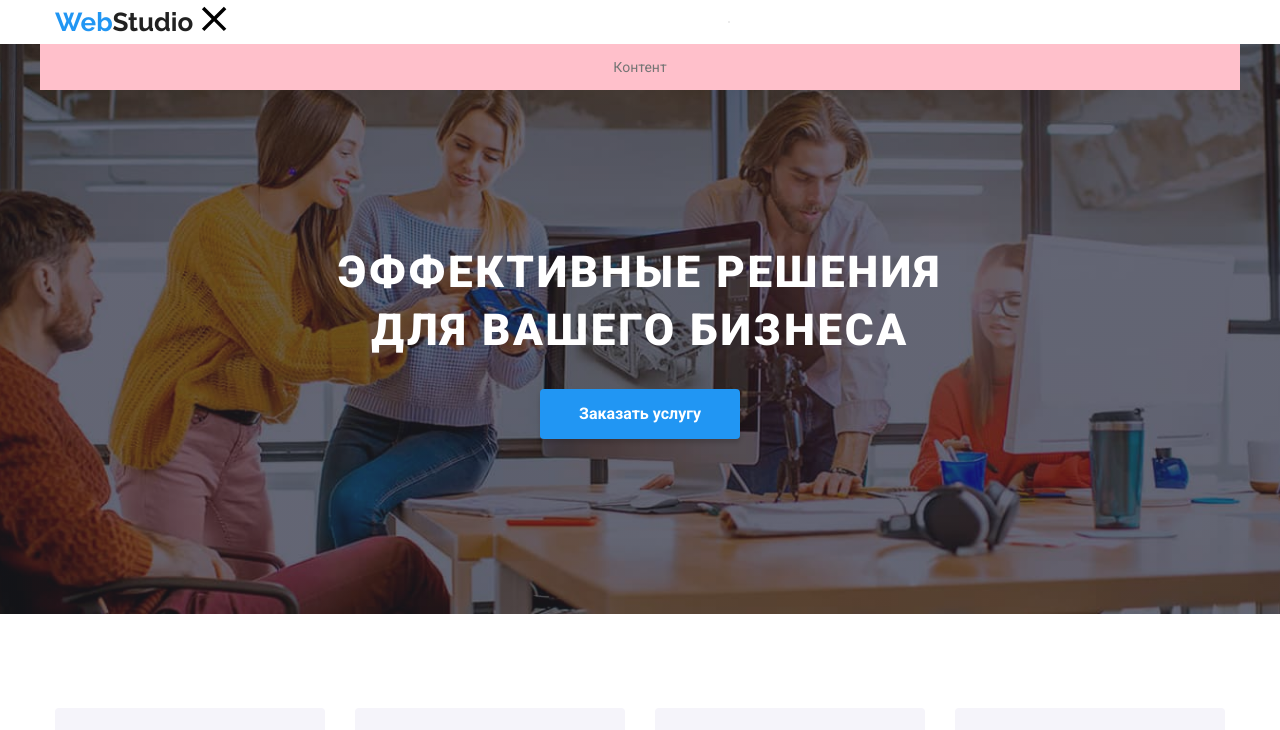
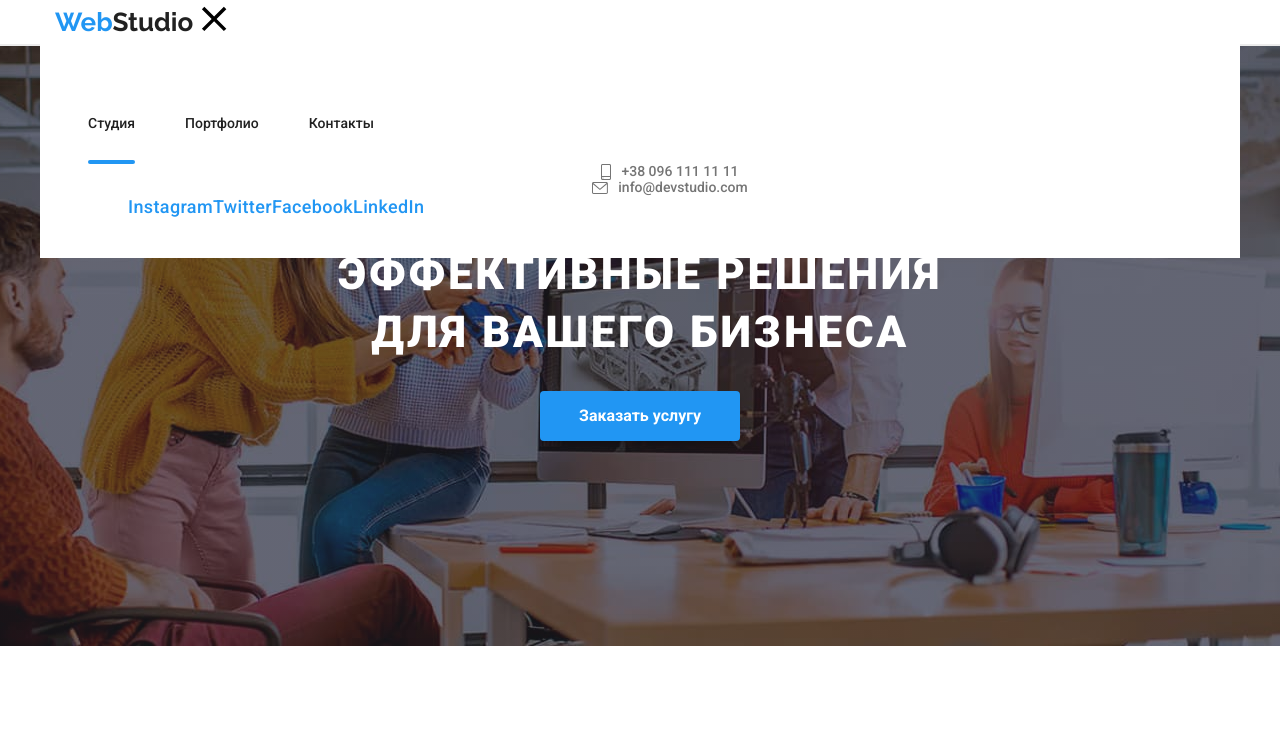
Before and after one commit to Lisius88/goit-markup-hw-08, a plain HTML site: page index.html in a window 1280 px wide. Both pictures are taken after a click on the button 213 px from the left and 22 px from the top of the page. Shown: the top 730 px of the page. Drawn offline with nearby package versions, Linux system fonts and the light colour scheme.

Commit message:
next-try

```diff
--- a/index.html
+++ b/index.html
@@ -21,20 +21,19 @@
                 <div class="div-logo-header">
                 <a class="logo" href="index.html">Web<span class="logo-header">Studio</span></a>
                 </div>
-                <!-- <ul class="nav-list">
-                    <li class="nav-list__item"><a class="nav-list-link nav-list-link--studio" href="./index.html">Студия</a></li>
-                    <li class="nav-list__item"><a class="nav-list-link" href="./portfolio.html">Портфолио</a></li>
-                    <li class="nav-list__item"><a class="nav-list-link" href="">Контакты</a></li>
-                </ul> -->
             <button type="button" class="menu-button is-open" data-menu-button aria-expanded="false" aria-controls="menu-container">
                 <svg width="40px" height="40px" aria-label="Переключатель мобильного меню">
                     <use class="icon-menu" href="./images/symbol-defs.svg#icon-menu"></use>
                     <use class="icon-cross" href="./images/symbol-defs.svg#icon-x"></use>
                 </svg>
             </button>
-            <div class="menu-container" data-menu id="menu-container">Контент</div>
-            </nav>
-            <!-- <ul class="contacts-list">
+            <div class="menu-container" data-menu id="menu-container">
+                <ul class="nav-list">
+                    <li class="nav-list__item"><a class="nav-list-link nav-list-link--studio" href="./index.html">Студия</a></li>
+                    <li class="nav-list__item"><a class="nav-list-link" href="./portfolio.html">Портфолио</a></li>
+                    <li class="nav-list__item"><a class="nav-list-link" href="">Контакты</a></li>
+                </ul>
+                <ul class="contacts-list">
                     <li class="contacts-list__item">
                         <a class="contacts-list__link" href="mailto:info@devstudio.com">
                             <svg class="contacts-list__icon-envelope">
@@ -52,7 +51,15 @@
                         </a>
                     </li>
                 </ul>
-        </div> -->
+                <ul class="socials-header-list">
+                    <li class="socials-header-list__item"><a class="socials-header-list__link" href="">Instagram</a></li>
+                    <li class="socials-header-list__item"><a class="socials-header-list__link" href="">Twitter</a></li>
+                    <li class="socials-header-list__item"><a class="socials-header-list__link" href="">Facebook</a></li>
+                    <li class="socials-header-list__item"><a class="socials-header-list__link" href="">LinkedIn</a></li>
+                </ul>
+            </div>
+            </nav>
+        </div>
         <div class="line"></div>
     </header>
 
--- a/sass/components/_header-section.scss
+++ b/sass/components/_header-section.scss
@@ -58,30 +58,68 @@
     padding: 0;
     margin: 0;
 
+
+
+    @media screen and (min-width: 768px) {
     display: flex;
+    }
+
+    @media screen and (min-width: 1200px) {
+    display: flex;
+    }
 }
 
 .nav-list__item {
+    margin-right: 0px;
+    margin-bottom: 32px;
+    text-align: left;
+
+    @media screen and (min-width: 768px) {
     margin-right: 50px;
+    margin-bottom: 0px;
+    }
+
+    @media screen and (min-width: 1200px) {
+    margin-right: 50px;
+    margin-bottom: 0px;
+    }
 }
 
 .nav-list__item:first-child {
-    margin-left: 93px;
+    margin-left: 0px;
+
+    @media screen and (min-width: 768px) {
+    margin-right: 50px;
+    }
+
+    @media screen and (min-width: 1200px) {
+    margin-right: 50px;
+    }
 }
 
 .nav-list-link {
     display: block;
     font-weight: 500;
-    font-size: 14px;
+    font-size: 40px;
     line-height: 1.14;
     color: #212121;
-    padding-top: 32px;
-    padding-bottom: 32px;
 
     position: relative;
     transition-property: color;
     transition-duration: 250ms;
     transition-timing-function: cubic-bezier(0.4, 0, 0.2, 1);
+
+    @media screen and (min-width: 768px) {
+    font-size: 14px;
+    padding-top: 32px;
+    padding-bottom: 32px;
+    }
+
+    @media screen and (min-width: 1200px) {
+    font-size: 14px;
+    padding-top: 32px;
+    padding-bottom: 32px;
+    }
 
 
 &:hover,
@@ -117,25 +155,56 @@
 }
 
 .contacts-list {
+    margin-top: 300px;
+    margin-left: -30px;
+    display: flex;
+    flex-direction: column-reverse;
+
+    @media screen and (min-width: 768px) {
     display: flex;
     align-items: center;
+    margin-top: 0px;
+    }
+
+    @media screen and (min-width: 1200px) {
+    display: flex;
+    align-items: center;
+    margin-top: 0px;
+    }
 }
 
 .contacts-list__item {
+    margin-left: 0px;
+
+
+    @media screen and (min-width: 768px) {
+        margin-left: 50px;
+        }
+
+    @media screen and (min-width: 1200px) {
     margin-left: 50px;
+    }
 }
 
 .contacts-list__link {
     display: flex;
     align-items: center;
     font-weight: 500;
-    font-size: 14px;
+    font-size: 24px;
     line-height: 1.14;
     color: var(--color-text);
     fill: var(--color-text);
     transition-property: color, fill;
     transition-duration: 250ms;
     transition-timing-function: cubic-bezier(0.4, 0, 0.2, 1);
+
+    @media screen and (min-width: 768px) {
+    font-size: 14px;
+    }
+
+    @media screen and (min-width: 1200px) {
+    font-size: 14px;
+    }
 
 
 &:hover,
@@ -196,8 +265,8 @@
     left: 0;
     width: 100%;
 
-    padding: 15px;
-    background-color: pink;
+    padding: 40px 48px;
+    background-color: #FFFFFF;
     font-size: 14px;
     text-align: center;
 
@@ -205,3 +274,19 @@
         display: block;
     }
 }
+
+.socials-header-list {
+    display: flex;
+}
+
+.socials-header-list__item {
+
+}
+
+.socials-header-list__link {
+    font-weight: 500;
+    font-size: 18px;
+    line-height: 1.2;
+    letter-spacing: 0.02em;
+    color: #2196F3;
+}
--- a/sass/components/_hero-section.scss
+++ b/sass/components/_hero-section.scss
@@ -3,7 +3,7 @@
     padding-bottom: 118px;
     background-color: var(--background-footer);
     max-width: 1600px;
-    height: 570px;
+    height: 600px;
     margin-left: auto;
     margin-right: auto;
     background-image: linear-gradient(to right, rgba(47, 48, 58, 0.4), rgba(47, 48, 58, 0.4)),
```
Also changed, not shown: css/main.css, css/main.min.css, 2 other files. Lines whose indentation alone changed are shown as unchanged.
